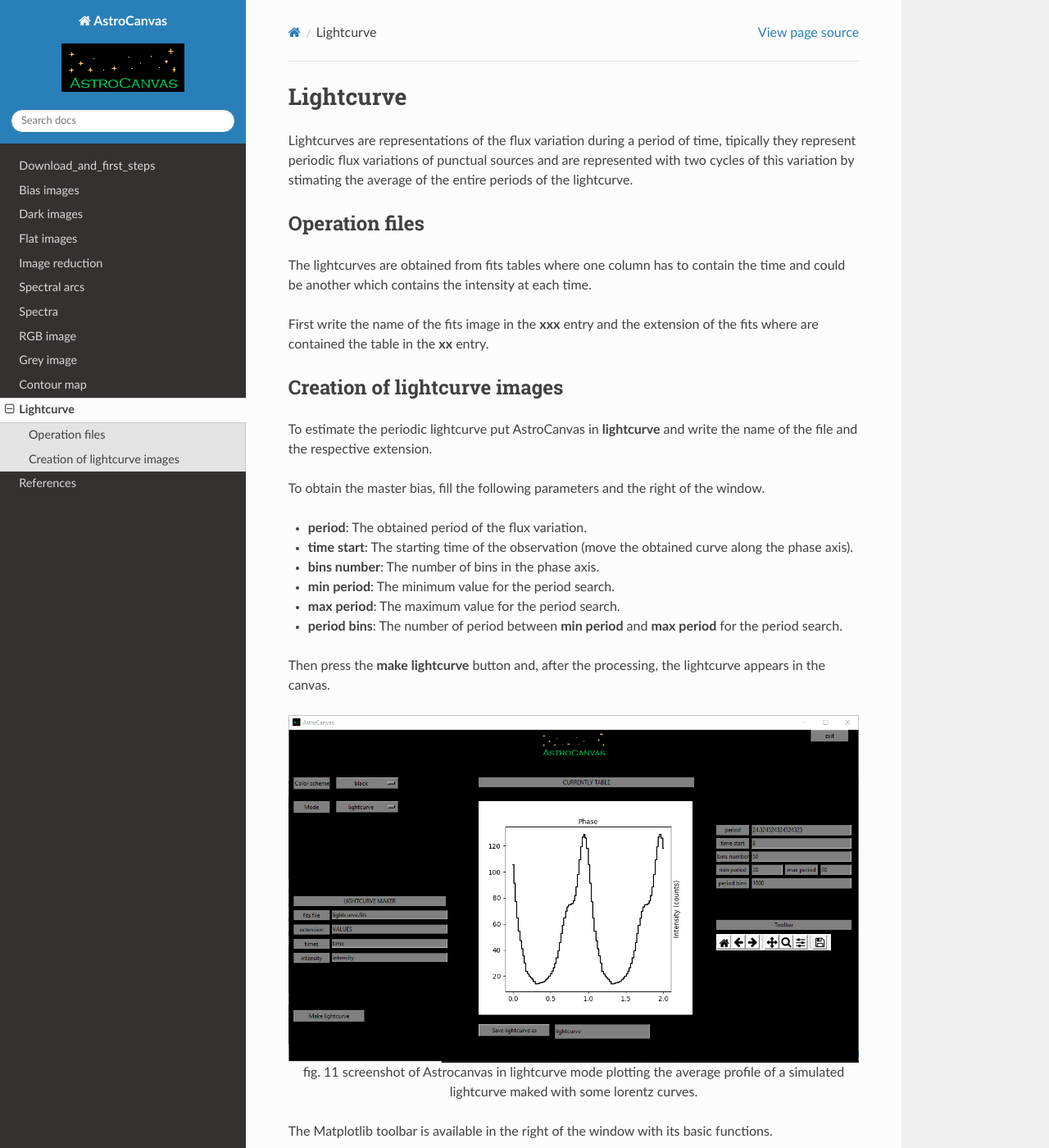
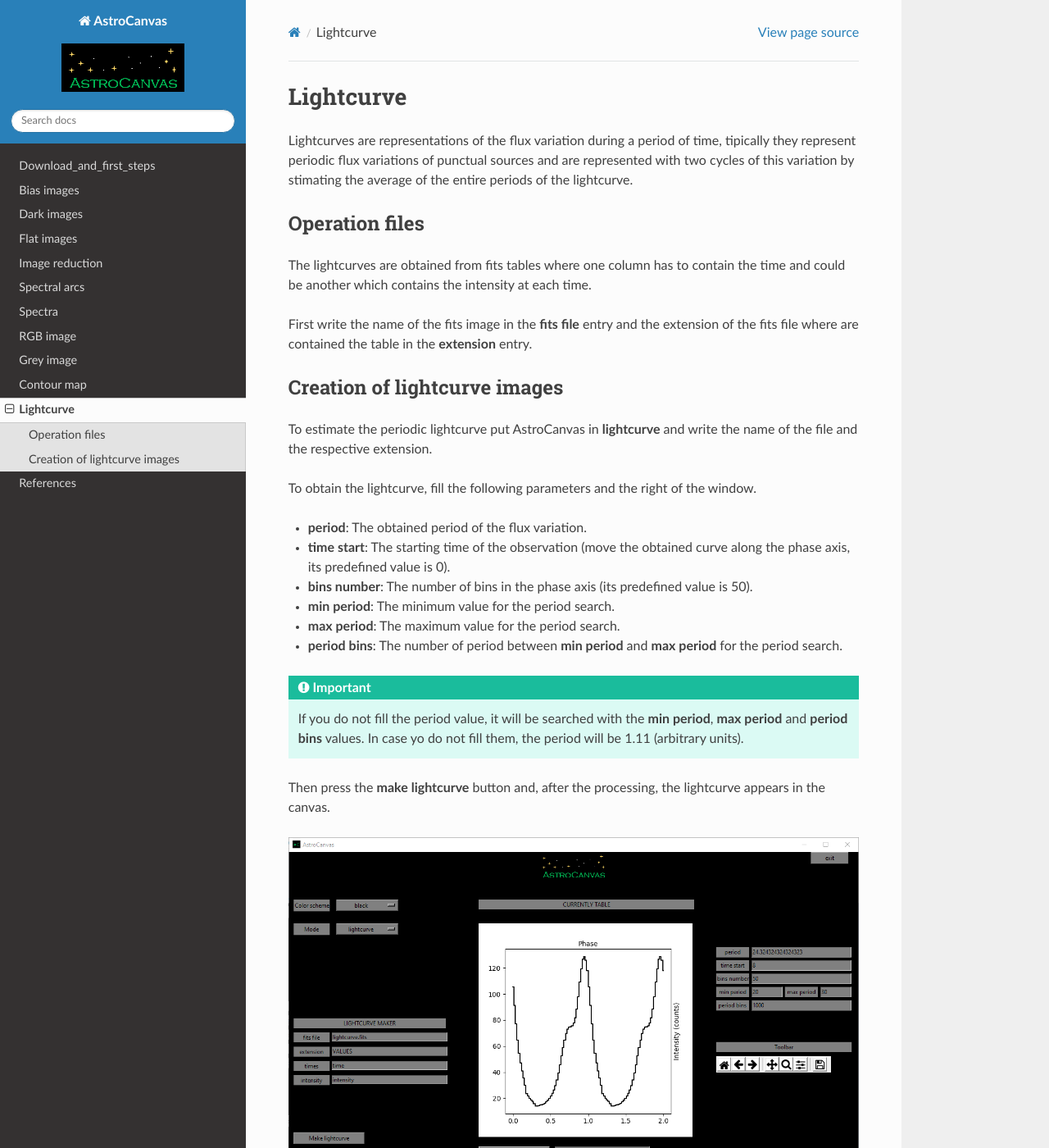
Before and after one commit to piexpiex/AstroCanvas, a Sphinx documentation site: the page built from docs/Lightcurve.rst, in a window 1280 px wide and 1400 px high. Shown: the whole window at 82% size. Built offline with Sphinx 7.4.7 and the Read the Docs theme 2.0.0, drawn with Linux system fonts in a browser that asks for light colours; some of the changed text lies outside the part shown.

Commit message:
Add files via upload

```diff
--- a/docs/Image_reduction.rst
+++ b/docs/Image_reduction.rst
@@ -29,7 +29,7 @@ image reduction
 
 To reduct the science image put AstroCanvas in **image reduction** mode and write the name of the list file in the **images** entry. You can also select an area of the image writing the limits in the **Crop image** entries.
 
-The master bias, master dark and master flat are indicated in the **master bias**, **master dark** and **master flat** entries respectively, you can write the name of a fits file (you should ensure that it has the same size as flat images) or a number.
+The master bias, master dark and master flat are indicated in the **master bias**, **master dark** and **master flat** entries respectively, you can write the name of a fits file (you should ensure that it has the same size as science images) or a number.
 
 There is also an option to select the combination of all the images (combining images entry), this can be by the median or the average (pixel by pixel) of the images.
 
--- a/docs/Lightcurve.rst
+++ b/docs/Lightcurve.rst
@@ -8,26 +8,29 @@ Operation files
 
 The lightcurves are obtained from fits tables where one column has to contain the time and could be another which contains the intensity at each time.
 
-First write the name of the fits image in the **xxx** entry and the extension of the fits where are contained the table in the **xx** entry.
+First write the name of the fits image in the **fits file** entry and the extension of the fits file where are contained the table in the **extension** entry.
 
 Creation of lightcurve images
 -----------------------------
 
 To estimate the periodic lightcurve put AstroCanvas in **lightcurve** and write the name of the file and the respective extension.
 
-To obtain the master bias, fill the following parameters and the right of the window.
+To obtain the lightcurve, fill the following parameters and the right of the window.
 
 - **period**: The obtained period of the flux variation.
 
-- **time start**: The starting time of the observation (move the obtained curve along the phase axis).
+- **time start**: The starting time of the observation (move the obtained curve along the phase axis, its predefined value is 0).
 
-- **bins number**: The number of bins in the phase axis.
+- **bins number**: The number of bins in the phase axis (its predefined value is 50).
 
 - **min period**: The minimum value for the period search.
 
 - **max period**: The maximum value for the period search.
 
 - **period bins**: The number of period between **min period** and **max period** for the period search.
+
+.. important::
+  If you do not fill the period value, it will be searched with the **min period**, **max period** and **period bins** values. In case yo do not fill them, the period will be 1.11 (arbitrary units).
 
 Then press the **make lightcurve** button and, after the processing, the lightcurve appears in the canvas.
 
@@ -40,9 +43,9 @@ Then press the **make lightcurve** button and, after the processing, the lightcu
 
 The Matplotlib toolbar is available in the right of the window with its basic functions.
 
+In this case, the program only returns the period of the image.
+
 .. code-block:: bash
-
-In this case, the program only returns the size of the image.
 
    Lightcurve
    ----------
```
Also changed, not shown: docs/Grey_image.rst (+4 -7 lines), docs/RGB_image.rst (+3 -8 lines), docs/Spectra.rst (+5 -2 lines).
